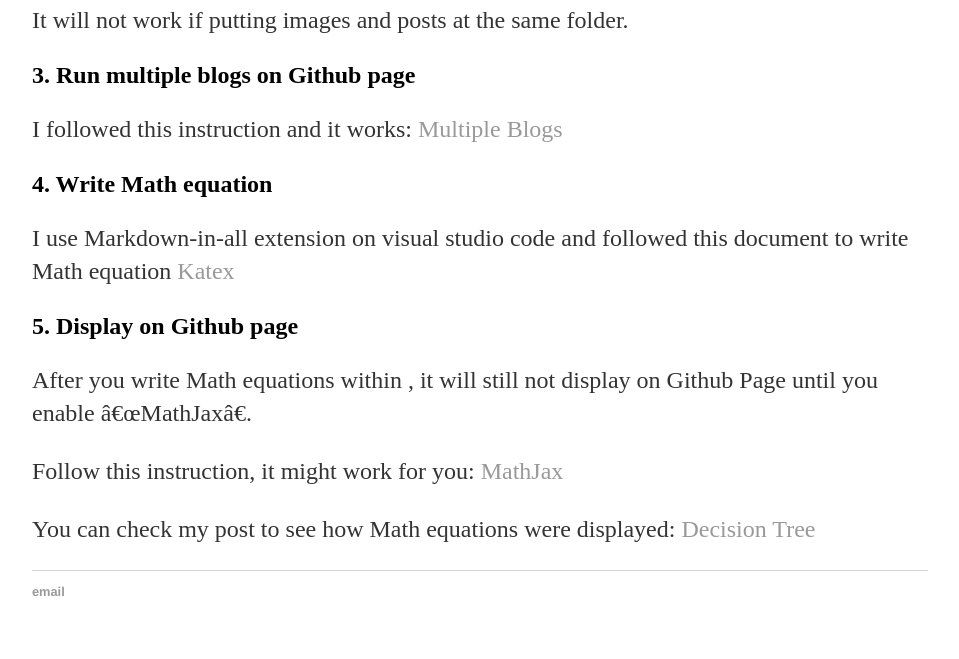
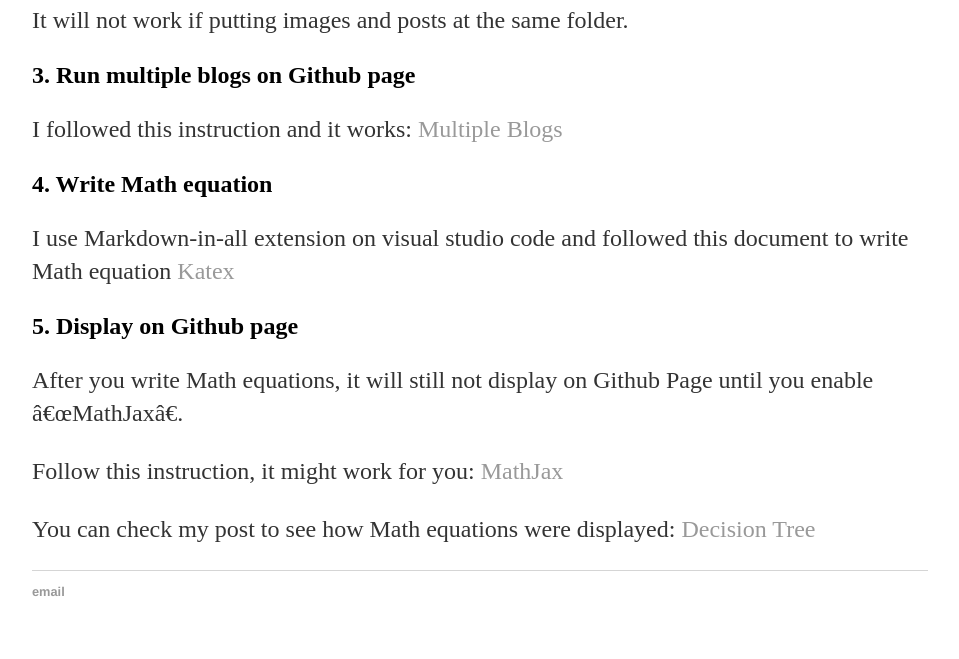
Before and after one commit to lytranp/lytranp.github.io, a Jekyll site: the page built from _posts/others/2020-11-12-github-page-notes.md, in a window 1280 px wide. Shown: the part 1209-1868 px from the top of the page, without its empty margins (160-1119 px from the left). Built offline with Jekyll 4.4.1, drawn with Linux system fonts in a browser that asks for light colours; formulas are drawn with MathJax 3; a script that is not in the unit is left out.

Commit message:
Edit github page note

```diff
--- a/_posts/others/2020-11-12-github-page-notes.md
+++ b/_posts/others/2020-11-12-github-page-notes.md
@@ -34,8 +34,8 @@ I use Markdown-in-all extension on visual studio code and followed this document
 
 ## 5. Display on Github page
 
-After you write Math equations within $$ $$, it will still not display on Github Page until you enable "MathJax".
+After you write Math equations, it will still not display on Github Page until you enable "MathJax".
 
 Follow this instruction, it might work for you: [MathJax](http://sgeos.github.io/github/jekyll/2016/08/21/adding_mathjax_to_a_jekyll_github_pages_blog.html)
 
-You can check my post to see how Math equations were displayed: [Decision Tree](/_posts/datamining/2020-11-11-Decision-Tree.md)
+You can check my post to see how Math equations were displayed: [Decision Tree](https://lytranp.github.io/notes/Decision-Tree)
```
